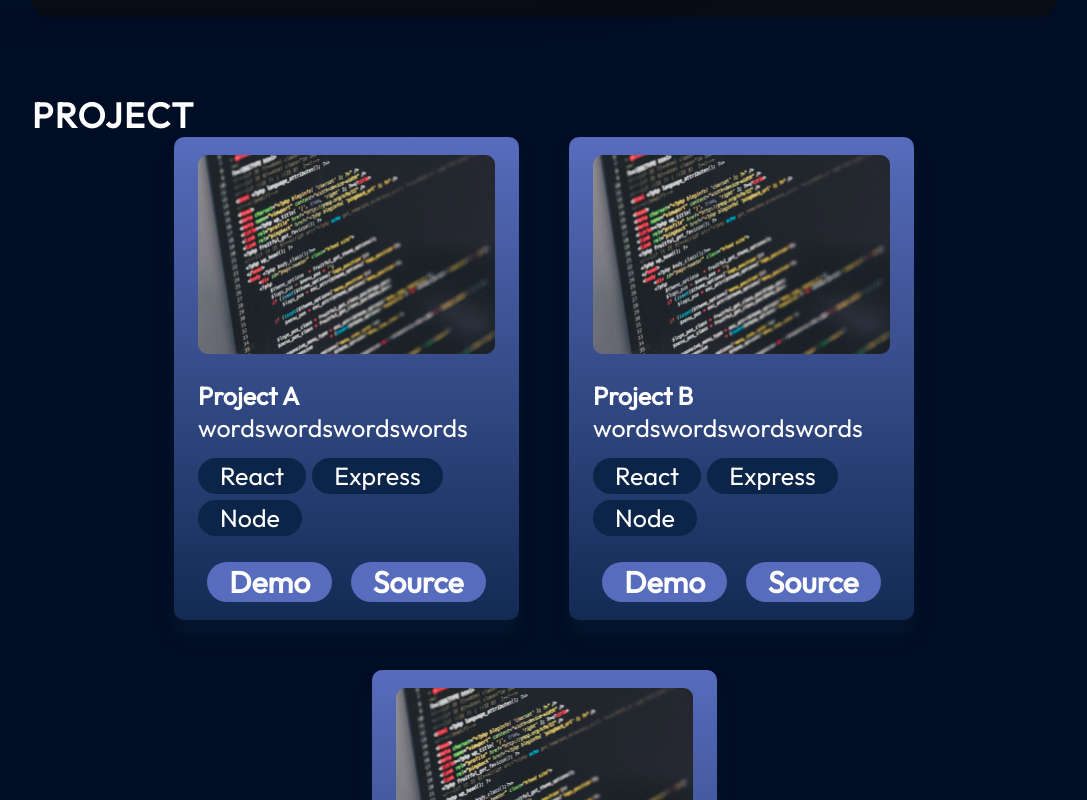
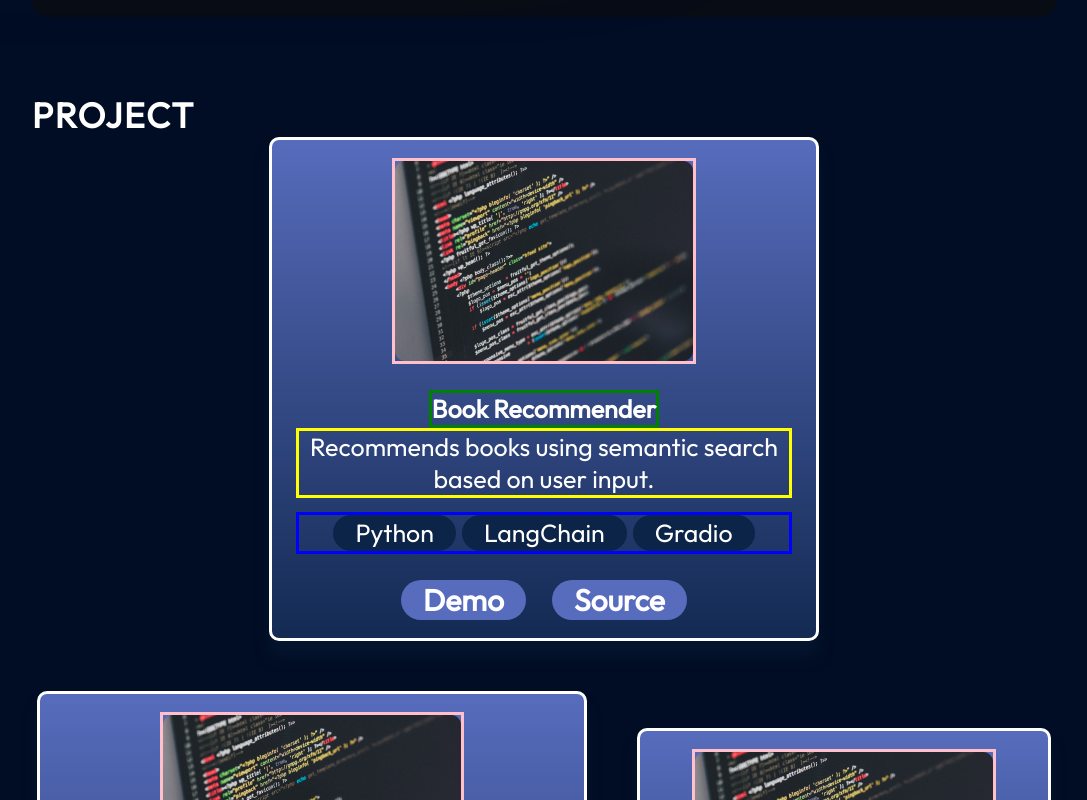
Before and after one commit to AfricanBolu/africanbolu.github.io, a React (Vite) app: page / in a window 1280 px wide. Shown: the part 1280-2080 px from the top of the page, without its empty margins (96-1183 px from the left). Built offline with nearby package versions, Linux system fonts and the light colour scheme.

Commit message:
Worked on Projects cards

```diff
--- a/src/components/Projects/ProjectCard.module.css
+++ b/src/components/Projects/ProjectCard.module.css
@@ -1,6 +1,6 @@
 @import '../../vars.css';
 .container {
-    /* border: 3px solid white; */
+    border: 3px solid white;
     /* border: 3px solid orange; */
     /* position: relative; */
     display: flex;
@@ -13,10 +13,10 @@
     background-repeat: no-repeat;
     box-shadow: 0px 16px 14px 0 rgba(4, 21, 45, 1);
     padding: 18px 24px;
-    max-width: 345px;
+    max-width: 550px;
     border-radius: 10px;
     color: var(--color-text);
-    /* align-items: center; */
+    align-items: center;
     /* margin-top: 76px;
     margin-left: 10%;
     margin-right: 10%;
@@ -24,38 +24,49 @@
 }
 
 .projectPic {
-    /* border: 3px solid pink; */
+    border: 3px solid pink;
     /* width: 90%; */
     margin-bottom: 26px;
 }
 
 .title {
-    /* border: 3px solid green; */
+    border: 3px solid green;
     font-size: 25px;
     font-weight: 700;
     font-family: var(--font-outfit);
+    text-align: center;
 }
 
 .description {
-    /* border: 3px solid yellow; */
+    border: 3px solid yellow;
     font-size: 25px;
     font-weight: 400;
     font-family: var(--font-outfit);
+    text-align: center;
+    display: -webkit-box;
+    line-clamp: 2;
+    -webkit-line-clamp: 2;
+    -webkit-box-orient: vertical;
+    overflow: hidden;
+    text-overflow: ellipsis;
 }
 
 .stack {
-    /* border: 3px solid blue; */
+    border: 3px solid blue;
     width: 100%;
     margin-top: 14px;
     display: flex;
     flex-direction: row;
     flex-wrap: wrap;
     gap: 6px;
+    /* align-items: center; */
     list-style: none;
+    /* padding: 0 4px; */
+    justify-content: center;
 }
 
 .stackItem {
-    /* border: 3px solid red; */
+    /* border: 2.5px dotted lime; */
     font-size: 25px;
     font-weight: 400;
     background: var(--color-dark);
@@ -64,11 +75,12 @@
 }
 
 .links {
-    /* border: 3px solid red; */
+    /* border: 3px solid brown; */
     width: 100%;
     display: flex;
     margin-top: 26px;
-    justify-content: space-around;
+    justify-content: center;
+    gap: 26px;
 }
 
 .linkBtn {
--- a/src/data/projects.js
+++ b/src/data/projects.js
@@ -2,18 +2,19 @@ import projectImg from '../assets/projects/project.png';
 
 export const projects = [
     {
-        title: 'Project A',
+        title: 'Book Recommender',
         img: projectImg,
-        desc: 'wordswordswordswords',
-        stack: ['React', 'Express', 'Node'],
+        desc: 'Recommends books using semantic search based on user input.',
+        stack: ['Python', 'LangChain', 'Gradio'],
         demo: 'https://www.example.com',
         source: 'https://www.example.com',
     },
     {
-        title: 'Project B',
+        title: 'Movie Chatbot',
         img: projectImg,
-        desc: 'wordswordswordswords',
-        stack: ['React', 'Express', 'Node'],
+        desc: 'AI chatbot that recommends movies based on user input.\
+        Using The Movie Database (TMDb) API to fetch movie data.',
+        stack: ['TMDB', 'Python', 'OPENAI', 'LangChain', 'HuggingFace'],
         demo: 'https://www.example.com',
         source: 'https://www.example.com',
     },
```
Also changed, not shown: 5 other files (tests, documents, lock files or other folders).
